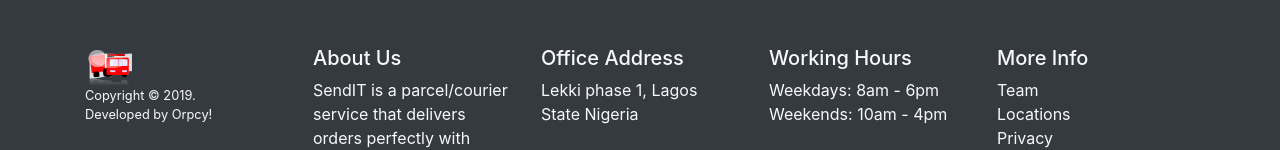
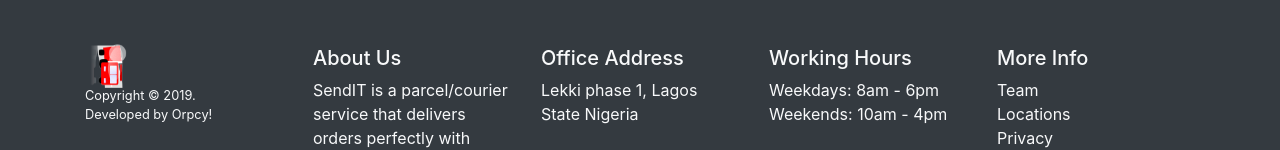
Before and after one commit to orpcy/send-it, a React (Create React App) app: page / in a window 1280 px wide. Shown: the part 663-813 px from the top of the page. Built offline with nearby package versions, Linux system fonts and the light colour scheme.

Commit message:
add logo spin

```diff
--- a/src/App.css
+++ b/src/App.css
@@ -4,7 +4,6 @@
 
 .App-logo {
   animation: App-logo-spin infinite 20s linear;
-  height: 40vmin;
 }
 
 .App-header {
--- a/src/components/Footer.jsx
+++ b/src/components/Footer.jsx
@@ -7,7 +7,7 @@ const Footer = () => {
       <footer className="container py-5">
         <div className="row">
           <div className="col-12 col-md">
-            <img src="images/footerlogo.png" width="50" height="40" alt="" />
+            <img src="images/footerlogo.png" width="50" height="40" className="App-logo" alt="" />
             <small className="d-block mb-3 text-light">Copyright &copy; 2019. <br></br>Developed by Orpcy!</small>
           </div>
           <div className="col-6 col-md">
```
